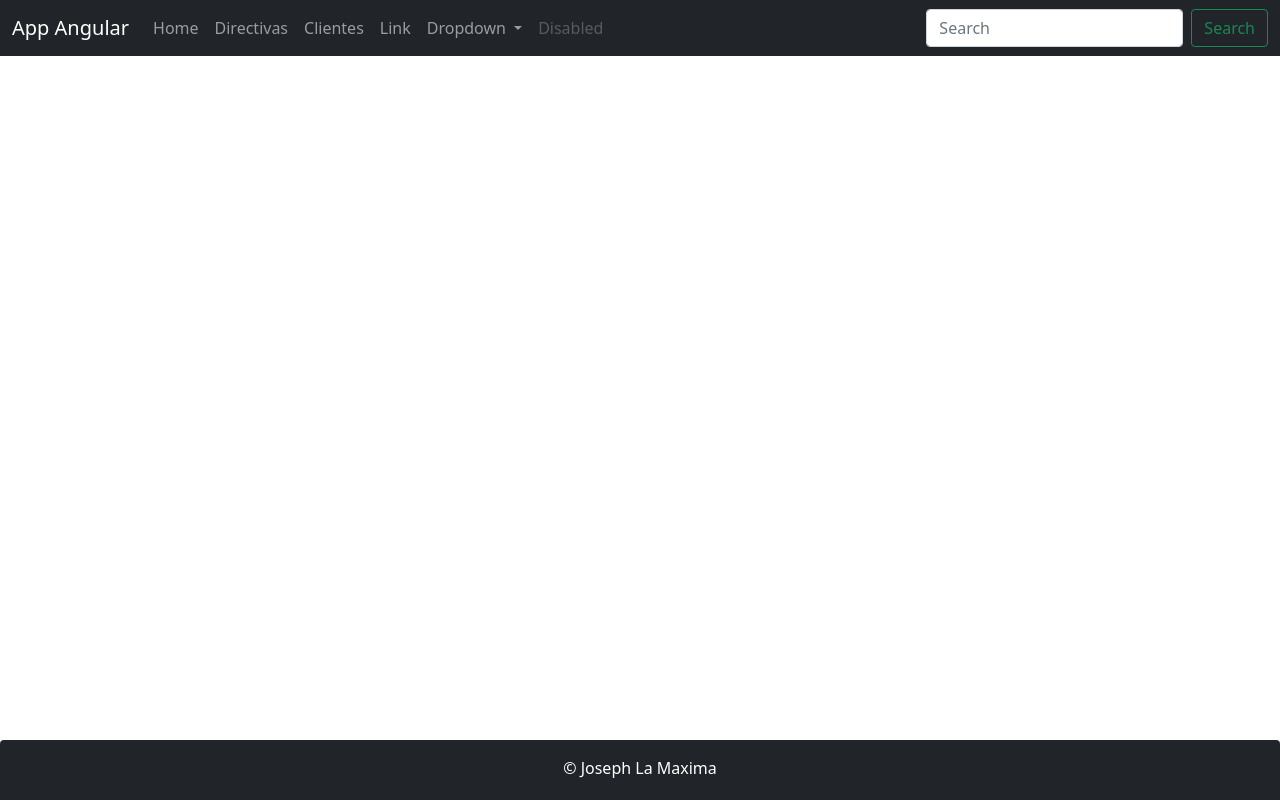
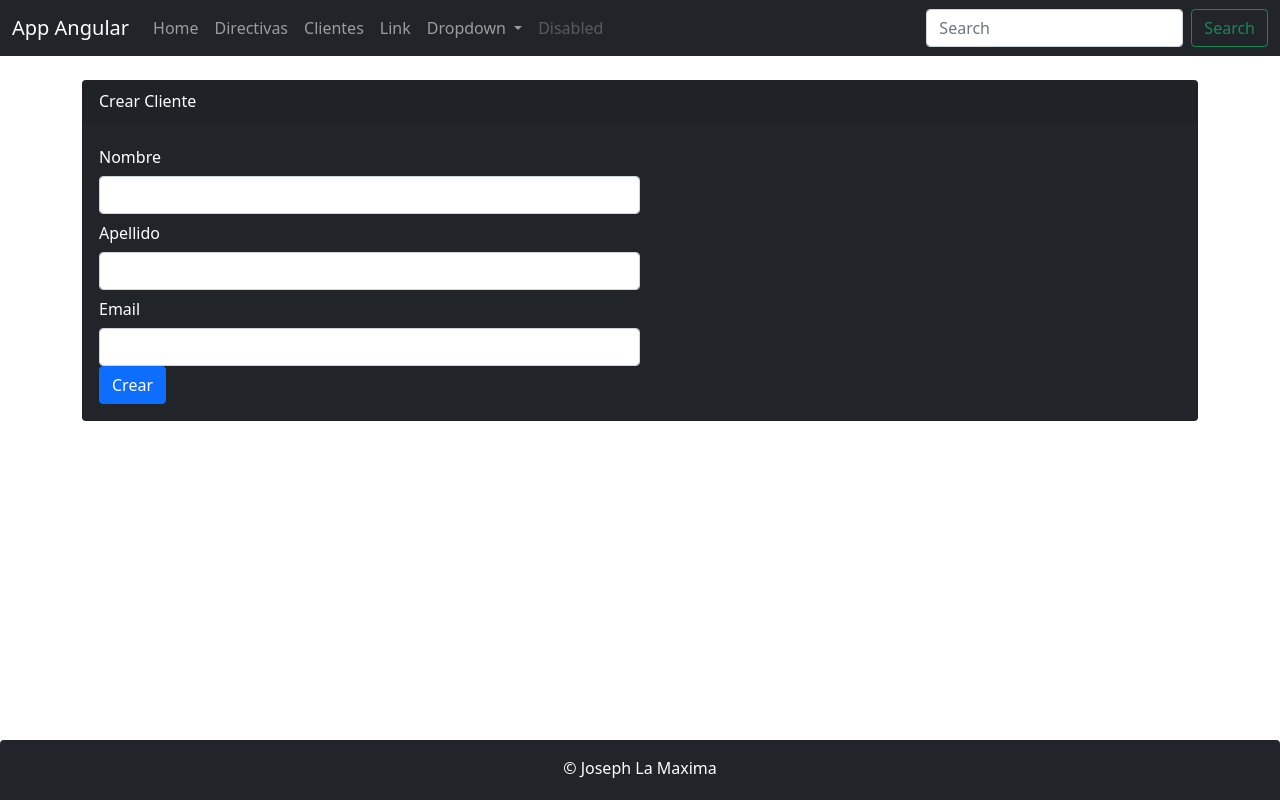
Before and after one commit to ThElement12/ang-spring, an Angular app in the folder angular/clientes-app/: page /clientes/form in a window 1280 px wide. Before the commit this address led to /. Built offline with nearby package versions, Linux system fonts and the light colour scheme.

Commit message:
Se conecta el front con el back

```diff
--- a/angular/clientes-app/angular.json
+++ b/angular/clientes-app/angular.json
@@ -28,7 +28,8 @@
             ],
             "styles": [
               "src/styles.css",
-              "src/assets/css/bootstrap.min.css"
+              "src/assets/css/bootstrap.min.css",
+              "node_modules/sweetalert2/dist/sweetalert2.min.css"
             ],
             "scripts": [
               "src/assets/js/bootstrap.bundle.min.js",
--- a/angular/clientes-app/package.json
+++ b/angular/clientes-app/package.json
@@ -22,6 +22,7 @@
     "jquery": "^3.6.0",
     "popper.js": "^1.16.1",
     "rxjs": "~6.6.0",
+    "sweetalert2": "^11.1.9",
     "tslib": "^2.3.0",
     "zone.js": "~0.11.4"
   },
--- a/angular/clientes-app/src/app/clientes/cliente.service.ts
+++ b/angular/clientes-app/src/app/clientes/cliente.service.ts
@@ -5,12 +5,13 @@
 import { Observable } from 'rxjs';
 import { of } from 'rxjs';
 
-import { HttpClient } from '@angular/common/http';
+import { HttpClient, HttpHeaders } from '@angular/common/http';
 import { map } from 'rxjs/operators';
 
 @Injectable()
 export class ClienteService {
   private urlEndpPoint:string = 'http://localhost:8080/api/clientes';
+  private httpHeaders = new HttpHeaders({'Content-Type': 'application/json'});
 
   constructor(private http: HttpClient) { }
 
@@ -20,4 +21,7 @@
       map( (response) => response as Cliente[])
     );
   }
+  create(cliente: Cliente): Observable<Cliente>{
+    return this.http.post<Cliente>(this.urlEndpPoint, cliente, {headers: this.httpHeaders})
+  }
 }
--- a/angular/clientes-app/src/app/clientes/clientes.component.html
+++ b/angular/clientes-app/src/app/clientes/clientes.component.html
@@ -2,6 +2,9 @@
   <div class="card-header">Clientes</div>
   <div class="card-body text-primary">
     <h5 class="card-title">Listado de Clientes</h5>
+    <div class="my-2 text-left">
+      <button class="btn btn-rounded btn-primary" type="button" [routerLink]="['/clientes/form']" routerLinkActive="router-link-active" >Crear Cliente</button>
+    </div>
     <table class="table table-bordered table-striped">
       <thead>
         <tr>
--- /dev/null
+++ b/angular/clientes-app/src/app/clientes/form.component.html
@@ -0,0 +1,32 @@
+<div class="card bg-dark text-white">
+  <div class="card-header">{{titulo}}</div>
+  <div class="card-body">
+    <form (ngSubmit)= "create()">
+      <div class="form-group row"></div>
+      <label for="nombre" class="col-form-label col-sm-2">Nombre</label>
+      <div class="col-sm-6">
+        <input type="text" class="form-control" [(ngModel)]="cliente.nombre" name="nombre">
+      </div>
+
+      <div class="form-group row"></div>
+      <label for="apellido" class="col-form-label col-sm-2">Apellido</label>
+      <div class="col-sm-6">
+        <input type="text" class="form-control" [(ngModel)]="cliente.apellido" name="apellido">
+      </div>
+
+      <div class="form-group row"></div>
+      <label for="email" class="col-form-label col-sm-2">Email</label>
+      <div class="col-sm-6">
+        <input type="email" class="form-control" [(ngModel)]="cliente.email" name="email">
+      </div>
+      <div class="form-group row">
+        <div class="col-sm-6">
+          <button class="btn btn-primary" role="button">Crear</button>
+        </div>
+
+      </div>
+
+    </form>
+  </div>
+
+</div>
--- /dev/null
+++ b/angular/clientes-app/src/app/clientes/form.component.ts
@@ -0,0 +1,31 @@
+import { Component, OnInit } from '@angular/core';
+import { Cliente } from './cliente';
+import { ClienteService } from './cliente.service';
+import { Router } from '@angular/router';
+import Swal from 'sweetalert2';
+
+
+@Component({
+  selector: 'app-form',
+  templateUrl: './form.component.html'
+})
+export class FormComponent implements OnInit {
+
+  public cliente: Cliente = new Cliente()
+  public titulo:string = "Crear Cliente"
+  constructor(private clienteService: ClienteService, private router: Router) { }
+
+  ngOnInit(): void {
+  }
+
+  public create():void{
+    this.clienteService.create(this.cliente).subscribe(
+      cliente => {
+        this.router.navigate(['/clientes'])
+        Swal.fire('Nuevo cliente', `Cliente ${cliente.nombre} creado con exito!`, 'success');
+      }
+    )
+
+  }
+
+}
--- a/angular/clientes-app/src/app/header/header.component.html
+++ b/angular/clientes-app/src/app/header/header.component.html
@@ -44,3 +44,4 @@
         </div>
     </div>
 </nav>
+<br>
```
Also changed, not shown: angular/clientes-app/src/app/app.module.ts (+7 -2 lines), 1 other file (tests, documents, lock files or other folders). Lines whose indentation alone changed are shown as unchanged.
